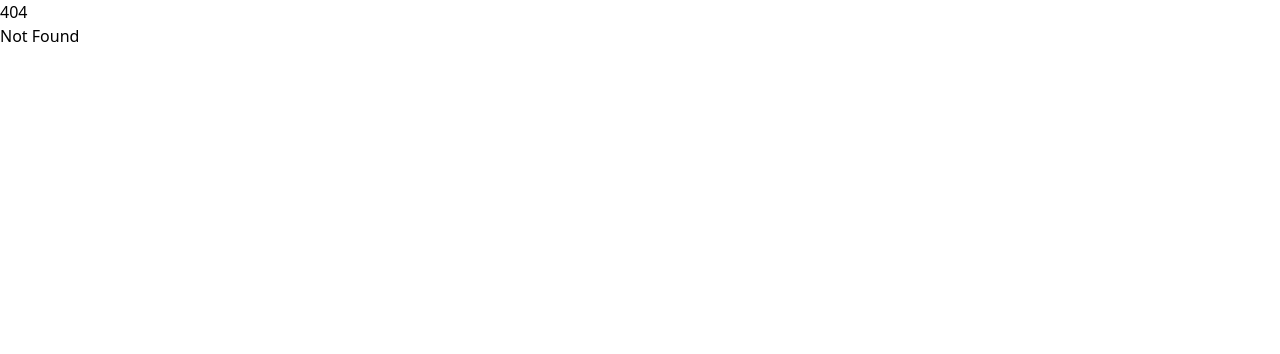
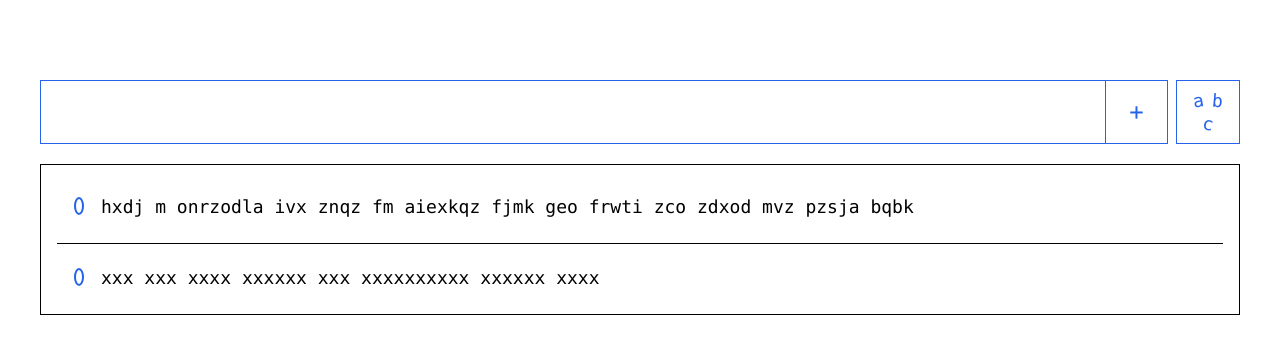
Before and after one commit to neo-teo/play, a SvelteKit app: page /cypher in a window 1280 px wide. Before the commit this address had no page. Shown: the top 354 px of the page. Built offline with nearby package versions, Linux system fonts and the light colour scheme.

Commit message:
added cypher as a project

```diff
--- a/package.json
+++ b/package.json
@@ -35,6 +35,7 @@
 	},
 	"type": "module",
 	"dependencies": {
+		"gsap": "^3.12.5",
 		"p5": "^1.10.0",
 		"p5-svelte": "^3.1.2"
 	}
--- a/src/routes/+page.svelte
+++ b/src/routes/+page.svelte
@@ -1,5 +1,7 @@
 <div class="flex flex-col items-center gap-10 py-10 text-2xl">
 	<img src="/skater.gif" alt="skater gif" class="py-16 w-[10rem] mr-[3.5rem]" />
+
+	<a href="/cypher" class="rotate-[5deg] underline text-blue-600 hover:text-gray-200">cypher</a>
 
 	<a href="/willump" class="rotate-[-2deg] underline text-blue-600 hover:text-gray-200">willump</a>
 
--- /dev/null
+++ b/src/routes/cypher/+page.svelte
@@ -0,0 +1,41 @@
+<script>
+	// inspired by: http://tdingsun.github.io/document/ and https://taliacotton.com/2021/
+
+	// @ts-nocheck
+	import CypherInput from './CypherInput.svelte';
+	import { encrypt } from './encryptionHelper';
+	import Sentences from './Sentences.svelte';
+
+	let sentences = [
+		{
+			id: Date.now(),
+			decrypted: 'type a sentence you want to encrypt into the input box above and click plus',
+			method: 'lowercase'
+		},
+		{
+			id: Date.now() + 1,
+			decrypted: 'you can also change the encryption method used',
+			method: 'x'
+		}
+	];
+
+	function addSentence(event) {
+		const { text, method } = event.detail;
+
+		const encrypted = encrypt(text, method);
+
+		let newSentence = {
+			id: Date.now(),
+			decrypted: text,
+			method: method
+		};
+
+		sentences = [...sentences, newSentence];
+	}
+</script>
+
+<div class="flex flex-col gap-5 sm:px-10 py-20 px-5 font-mono sm:text-lg text-base">
+	<CypherInput on:addSentence={addSentence} />
+
+	<Sentences {sentences} />
+</div>
--- /dev/null
+++ b/src/routes/cypher/CypherInput.svelte
@@ -0,0 +1,55 @@
+<script>
+	// @ts-nocheck
+	import { createEventDispatcher, onMount } from 'svelte';
+	import EncryptionSelect from './EncryptionSelect.svelte';
+
+	let content = '';
+	let selectedEncryption = 'lowercase';
+
+	const dispatch = createEventDispatcher();
+
+	function handleSubmit() {
+		if (content.trim()) {
+			dispatch('addSentence', { text: content.trim(), method: selectedEncryption });
+			content = '';
+		}
+	}
+
+	function handleKeydown(event) {
+		if (event.key === 'Enter') {
+			handleSubmit();
+		}
+	}
+
+	function encryptionChanged(event) {
+		selectedEncryption = event.detail.method;
+	}
+</script>
+
+<div class="flex items-center gap-2">
+	<div class="flex w-full items-center">
+		<input
+			autofocus
+			type="text"
+			bind:value={content}
+			on:keydown={handleKeydown}
+			class="h-16 px-4 border border-blue-600 outline-none bg-transparent w-full"
+		/>
+
+		<button
+			on:click={handleSubmit}
+			class="h-16 w-16 px-4 border border-l-0 border-blue-600 flex flex-wrap items-center justify-center gap-2 text-blue-600 hover:bg-blue-600 hover:text-white"
+		>
+			<div class="text-2xl">+</div>
+		</button>
+	</div>
+
+	<EncryptionSelect on:change={encryptionChanged} />
+</div>
+
+<style>
+	input {
+		color: rgb(37, 99, 235);
+		caret-color: rgb(37, 99, 235);
+	}
+</style>
--- /dev/null
+++ b/src/routes/cypher/EncryptionSelect.svelte
@@ -0,0 +1,107 @@
+<script>
+	// @ts-nocheck
+	import { createEventDispatcher, onMount, onDestroy } from 'svelte';
+
+	let isOpen = false;
+	let selectedOption = '';
+	let dropdownContainer;
+	const dispatch = createEventDispatcher();
+	const encryptionMethods = ['lowercase', 'x', 'symbols'];
+
+	function toggleDropdown() {
+		isOpen = !isOpen;
+	}
+
+	function selectOption(option) {
+		dispatch('change', { method: option });
+		selectedOption = option;
+		isOpen = false;
+	}
+
+	function handleClickOutside(event) {
+		if (dropdownContainer && !dropdownContainer.contains(event.target)) {
+			isOpen = false;
+		}
+	}
+
+	onMount(() => {
+		document.addEventListener('click', handleClickOutside);
+	});
+
+	onDestroy(() => {
+		document.removeEventListener('click', handleClickOutside);
+	});
+</script>
+
+<div class="relative inline-block text-left" bind:this={dropdownContainer}>
+	<button
+		on:click|stopPropagation={toggleDropdown}
+		class="h-16 w-16 border border-blue-600 px-4 gap-2 bg-white text-blue-600 hover:bg-blue-600 hover:text-white"
+	>
+		{#if selectedOption === 'symbols'}
+			<div class="flex flex-col">
+				<div class="flex gap-3">
+					<div class="rotate-[-10deg]">&</div>
+					<div class="rotate-[5deg]">%</div>
+				</div>
+				<div class="rotate-[12deg]">#</div>
+			</div>
+		{:else if selectedOption === 'x'}
+			<div class="flex flex-col">
+				<div class="flex gap-3">
+					<div class="rotate-[-7deg]">x</div>
+					<div class="rotate-[5deg]">x</div>
+				</div>
+				<div class="rotate-[-10deg] mt-[-5px]">x</div>
+			</div>
+		{:else}
+			<div class="flex flex-col">
+				<div class="flex gap-2">
+					<div class="rotate-[-10deg]">a</div>
+					<div class="rotate-[5deg]">b</div>
+				</div>
+				<div class="rotate-[12deg] mt-[-5px]">c</div>
+			</div>
+		{/if}
+	</button>
+
+	{#if isOpen}
+		<div class="absolute left-0 right-0 border border-t-0 border-blue-600 bg-white">
+			<div role="menu" aria-orientation="vertical" aria-labelledby="options-menu">
+				{#each encryptionMethods as option}
+					<button
+						on:click={() => selectOption(option)}
+						class="h-16 w-16 flex flex-wrap gap-2 [&:not(:last-child)]:border-b border-blue-600 items-center justify-center text-blue-600 hover:bg-blue-600 hover:text-white"
+						role="menuitem"
+					>
+						{#if option === 'symbols'}
+							<div class="flex flex-col">
+								<div class="flex gap-3">
+									<div class="rotate-[-10deg]">&</div>
+									<div class="rotate-[5deg]">%</div>
+								</div>
+								<div class="rotate-[12deg]">#</div>
+							</div>
+						{:else if option === 'x'}
+							<div class="flex flex-col">
+								<div class="flex gap-3">
+									<div class="rotate-[-7deg]">x</div>
+									<div class="rotate-[5deg]">x</div>
+								</div>
+								<div class="rotate-[-10deg] mt-[-5px]">x</div>
+							</div>
+						{:else}
+							<div class="flex flex-col">
+								<div class="flex gap-2">
+									<div class="rotate-[-10deg]">a</div>
+									<div class="rotate-[5deg]">b</div>
+								</div>
+								<div class="rotate-[12deg] mt-[-5px]">c</div>
+							</div>
+						{/if}
+					</button>
+				{/each}
+			</div>
+		</div>
+	{/if}
+</div>
--- /dev/null
+++ b/src/routes/cypher/Sentences.svelte
@@ -0,0 +1,90 @@
+<script>
+	// inspired by: http://tdingsun.github.io/document/ and https://taliacotton.com/2021/
+
+	// @ts-nocheck
+	import CypherInput from './CypherInput.svelte';
+
+	import { gsap } from 'gsap';
+	import { onMount } from 'svelte';
+	import { encryptLowercase, encryptX, encryptSymbols, encrypt } from './encryptionHelper';
+
+	export let sentences;
+
+	onMount(async () => {
+		const { default: TextPlugin } = await import('gsap/TextPlugin');
+
+		gsap.registerPlugin(TextPlugin);
+	});
+
+	function toggleEncryption(id) {
+		// if element is already animating, don't do anything
+		if (gsap.isTweening(`#scramble-${id}`) || gsap.isTweening(`#encrypted-${id}`)) {
+			return;
+		}
+
+		const sentence = sentences.find((s) => s.id === id);
+
+		const encrypted = encrypt(sentence.decrypted, sentence.method);
+
+		let d = sentence.decrypted.length / 30;
+
+		gsap.to(`#encrypted-${id}`, {
+			duration: 0.3,
+			rotate: 90,
+			ease: 'power1.inOut'
+		});
+
+		gsap.to(`#scramble-${id}`, {
+			duration: d,
+			text: sentence.decrypted,
+			ease: 'none',
+			delay: 0.2
+		});
+
+		gsap.to(`#encrypted-${id}`, {
+			duration: 0.3,
+			rotate: '-=90',
+			ease: 'power1.inOut',
+			delay: d + 3
+		});
+
+		gsap.to(`#scramble-${id}`, {
+			duration: d,
+			text: encrypted,
+			ease: 'none',
+			delay: d + 3.1
+		});
+	}
+</script>
+
+<div class="border border-black p-4 pb-2 flex flex-col gap-2">
+	{#each sentences as sentence, i}
+		<button
+			class="group w-full text-left border-black p-3 flex items-start gap-3 hover:italic"
+			on:click={() => toggleEncryption(sentence.id)}
+		>
+			<div id={`encrypted-${sentence.id}`} class="flex items-center justify-center">
+				<svg width="20px" height="30px" xmlns="http://www.w3.org/2000/svg">
+					<ellipse
+						cx="10"
+						cy="13"
+						rx="4"
+						ry="8"
+						fill="none"
+						stroke="rgb(37, 99, 235)"
+						stroke-width="2"
+						class="group-hover:fill-blue-200"
+					/>
+				</svg>
+			</div>
+
+			<div id={`scramble-${sentence.id}`}>
+				{encrypt(sentence.decrypted, sentence.method)}
+			</div>
+		</button>
+
+		{#if i < sentences.length - 1}
+			<div class="border-t border-black border-1"></div>
+		{/if}
+	{/each}
+</div>
--- /dev/null
+++ b/src/routes/cypher/encryptionHelper.js
@@ -0,0 +1,63 @@
+// @ts-nocheck
+
+export function encrypt(text, method) {
+    let cypher;
+    switch (method) {
+        case 'x':
+            cypher = encryptX(text);
+            break;
+        case 'symbols':
+            cypher = encryptSymbols(text);
+            break;
+        default:
+            cypher = encryptLowercase(text);
+            break;
+    }
+    return cypher;
+}
+
+export function encryptLowercase(str) {
+    const characters = 'abcdefghijklmnopqrstuvwxyz';
+    let result = '';
+
+    for (let i = 0; i < str.length; i++) {
+        if (str[i] === ' ') {
+            result += ' '; // Preserve spaces from the original string
+        } else {
+            const randomIndex = Math.floor(Math.random() * characters.length);
+            result += characters[randomIndex];
+        }
+    }
+
+    return result;
+}
+
+export function encryptX(str) {
+    let result = '';
+
+    for (let i = 0; i < str.length; i++) {
+        if (str[i] === ' ') {
+            result += ' '; // Preserve spaces from the original string
+        } else {
+            result += 'x'
+        }
+    }
+
+    return result;
+}
+
+export function encryptSymbols(str) {
+    const characters = '!?@#$%^&*_+=><,./{}[]()';
+    let result = '';
+
+    for (let i = 0; i < str.length; i++) {
+        if (str[i] === ' ') {
+            result += ' '; // Preserve spaces from the original string
+        } else {
+            const randomIndex = Math.floor(Math.random() * characters.length);
+            result += characters[randomIndex];
+        }
+    }
+
+    return result;
+}
```
Also changed, not shown: src/routes/cypher/advancements.txt (added), 1 other file (tests, documents, lock files or other folders).
